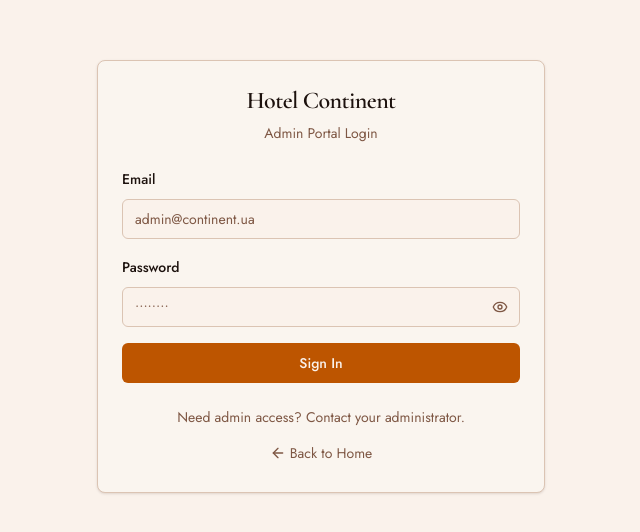
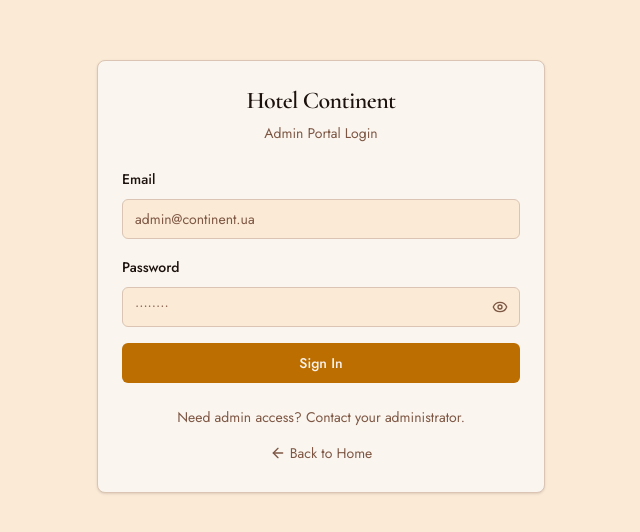
Before and after one commit to noMirage/hotel-continent-website, a React (Vite) app: page /admin in a window 1280 px wide. Shown: the part 124-656 px from the top of the page, without its empty margins (319-959 px from the left). Built offline with nearby package versions, Linux system fonts and the light colour scheme; no server answers; the database is empty; the HTML template or start-up script is replaced by a standard one.

Commit message:
fix: update color variables in CSS for accurate HSL representation

```diff
--- a/src/index.css
+++ b/src/index.css
@@ -13,8 +13,8 @@
 @layer base {
   :root {
     /* Dark Walnut + Amber palette */
-    --background: 30 60% 95%;        /* #faebd7 antiquewhite */
-    --foreground: 15 35% 8%;         /* #241009 dark walnut */
+    --background: 34 78% 91%;        /* #faebd7 antiquewhite — exact HSL */
+    --foreground: 16 60% 9%;         /* #241009 dark walnut — exact HSL */
 
     --card: 30 55% 96%;
     --card-foreground: 15 35% 8%;
@@ -22,10 +22,10 @@
     --popover: 30 60% 95%;
     --popover-foreground: 15 35% 8%;
 
-    --primary: 27 100% 37%;          /* #bf6e00 deep amber */
+    --primary: 35 100% 37%;          /* #bf6e00 deep amber — exact HSL */
     --primary-foreground: 30 60% 95%;
 
-    --secondary: 15 55% 18%;         /* #4a2010 mid walnut */
+    --secondary: 17 64% 18%;         /* #4a2010 mid walnut — exact HSL */
     --secondary-foreground: 30 60% 95%;
 
     --muted: 28 30% 85%;
@@ -82,7 +82,7 @@
     --card-foreground: 30 60% 93%;
     --popover: 15 35% 12%;
     --popover-foreground: 30 60% 93%;
-    --primary: 27 100% 48%;
+    --primary: 35 100% 48%;
     --primary-foreground: 15 35% 6%;
     --secondary: 15 40% 22%;
     --secondary-foreground: 30 60% 93%;
```
